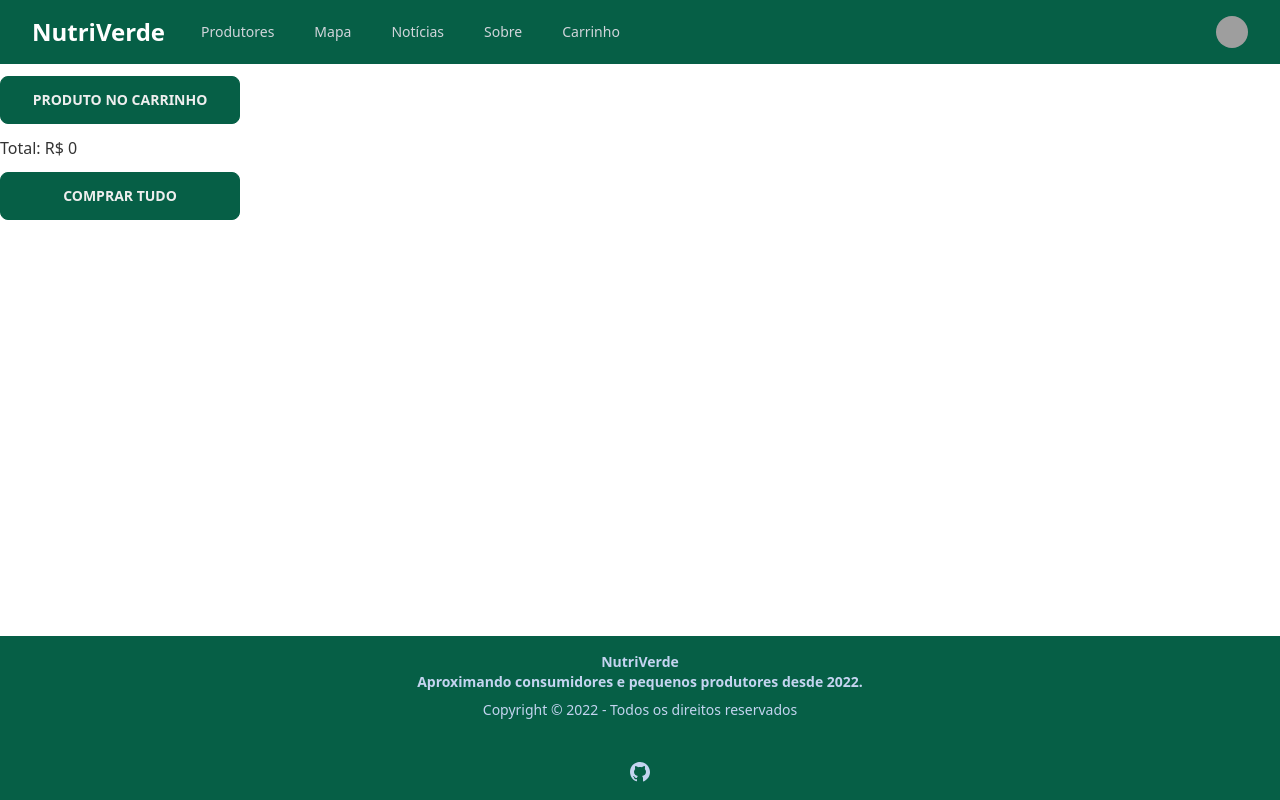
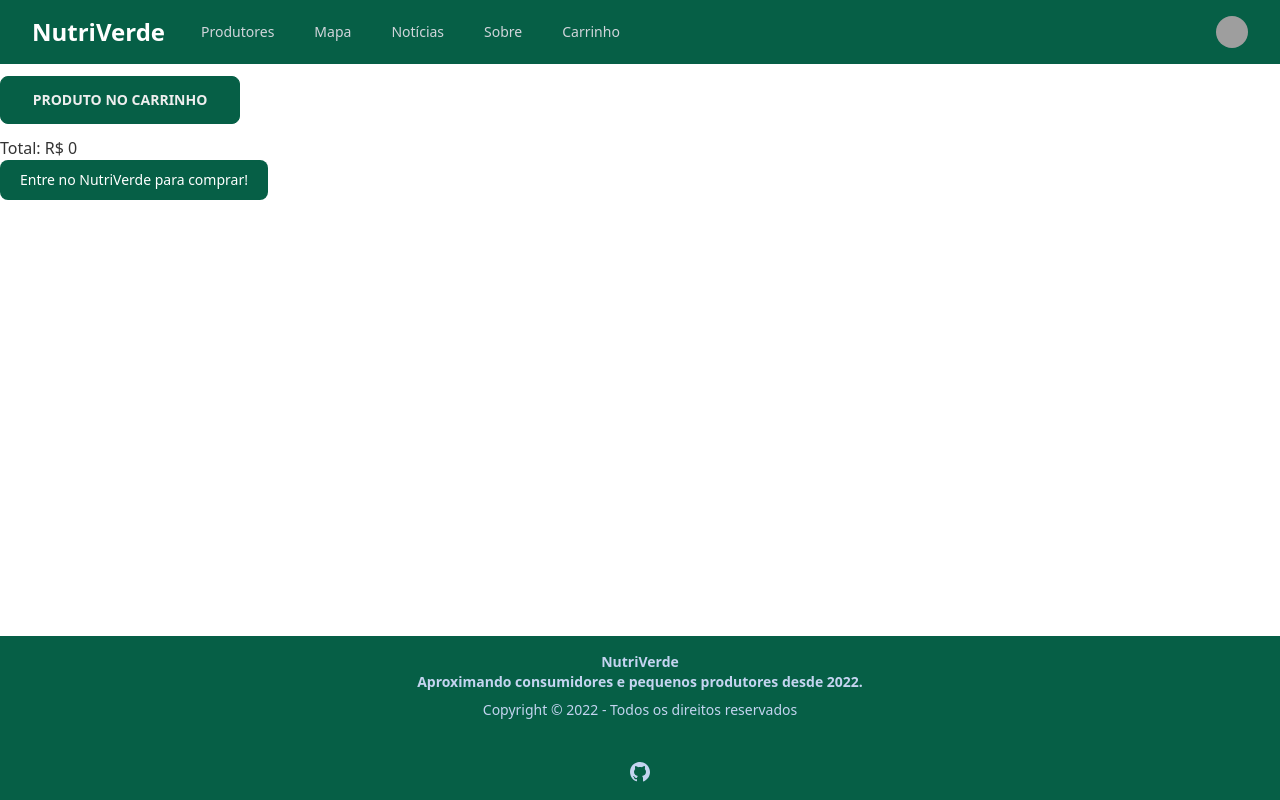
Before and after one commit to ES-UFABC/Nutriverde, a Next.js app in the folder ui/: page /cart in a window 1280 px wide. Built offline with nearby package versions, Linux system fonts and the light colour scheme; grey boxes are pictures that could not be loaded.

Commit message:
wip(cart): ask for login or allow to buy

```diff
--- a/ui/pages/cart.tsx
+++ b/ui/pages/cart.tsx
@@ -1,4 +1,5 @@
 import Layout from "../components/layout";
+import * as Auth from "../services/auth";
 import * as Cart from "../services/cart";
 import { LoadProductsFromOrderList, LoadProducer } from "../services/loader";
 import { IProduct, IProducer, IOrder } from "../interfaces";
@@ -92,7 +93,27 @@ export default function CartPage() {
     });
     setSumAmount(sum);
   }, [combos]);
-
+  function actionLink() {
+    if (Auth.isAuthenticated()) {
+      return (
+        <a
+          className="text-white bg-emerald-800 hover:bg-emerald-700 focus:ring-4 focus:outline-none focus:ring-emerald-900 font-medium rounded-lg text-sm px-5 py-2.5 text-center inline-flex items-center"
+          href="/banking"
+        >
+          Comprar Tudo
+        </a>
+      );
+    } else {
+      return (
+        <a
+          className="text-white bg-emerald-800 hover:bg-emerald-700 focus:ring-4 focus:outline-none focus:ring-emerald-900 font-medium rounded-lg text-sm px-5 py-2.5 text-center inline-flex items-center"
+          href="/login"
+        >
+          Entre no NutriVerde para comprar!
+        </a>
+      );
+    }
+  }
   return (
     <Layout title="Carrinho">
       <button
@@ -107,12 +128,7 @@ export default function CartPage() {
       <div>
         <span>Total:</span> R$ {sumAmount}
       </div>
-      <button
-        className="btn btn-primary mb-3 mr-2 w-60 mt-3"
-        onClick={productOnCart}
-      >
-        comprar tudo
-      </button>
+      {actionLink()}
     </Layout>
   );
 }
```
